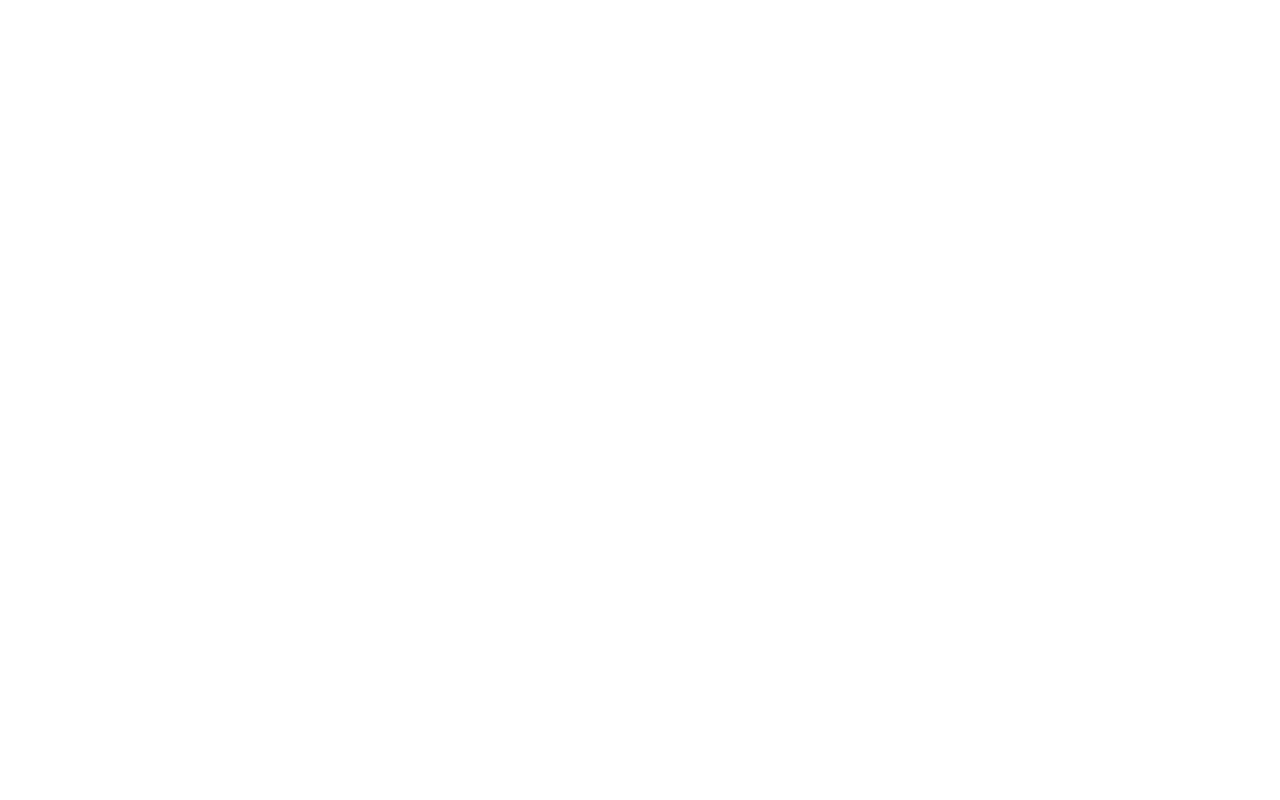
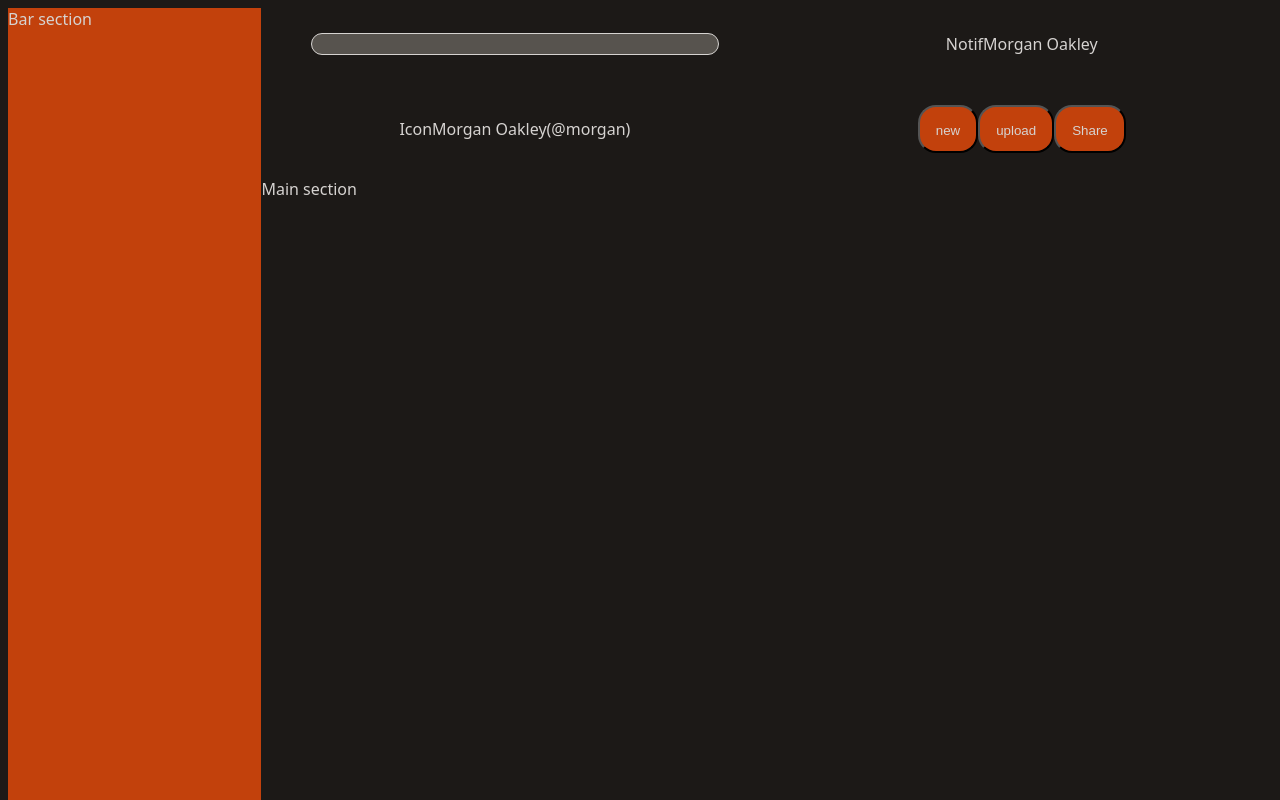
Before and after one commit to Sventajz/Odin-grid-project, a plain HTML site: page index.html in a window 1280 px wide. Drawn offline with Linux system fonts and the light colour scheme.

Commit message:
finished general layout

```diff
--- a/index.html
+++ b/index.html
@@ -1,16 +1,33 @@
 <!DOCTYPE html>
 <html lang="en">
+
 <head>
     <meta charset="UTF-8">
     <meta name="viewport" content="width=device-width, initial-scale=1.0">
     <title>Document</title>
+    <link rel="stylesheet" href="style.css">
 </head>
+
 <body>
+    <div class="side-bar"> Bar section</div>
     <nav>
-        <div class="search-bar"></div>
-        <div class="profile-section"></div>
-        <div class="button-wrapper-nav"></div>
+        <div class="search-bar">
+            <div class="search-item"></div>
+        </div>
+        <div class="profile-section"><span>Notif</span><span>Morgan Oakley</span></div>
+        <div class="profile-section-large">
+            <span>Icon</span><span>Morgan Oakley(@morgan) </span>
+        </div>
+        <div class="button-wrapper-nav">
+            <button class="button1">new</button>
+            <button class="button2">upload</button>
+            <button class="button3">Share</button>
+        </div>
+
 
     </nav>
+
+    <main>Main section</main>
 </body>
+
 </html>
--- a/style.css
+++ b/style.css
@@ -0,0 +1,68 @@
+:root {
+    --backgroundClr: #1c1917;
+    --accentClr: #c2410c;
+    --contentCrl: #57534e;
+    --fontClr: #d6d3d1;
+    --borderRadius: 18px;
+}
+
+html,
+body {
+    height: 99vh;
+    width: 99vw;
+    background-color: var(--backgroundClr);
+    color: var(--fontClr);
+    font-family: system-ui, -apple-system, BlinkMacSystemFont, 'Segoe UI', Roboto, Oxygen, Ubuntu, Cantarell, 'Open Sans', 'Helvetica Neue', sans-serif;
+    display: grid;
+    grid-template-columns: 20% 80%;
+
+}
+
+nav,
+main {
+    width: 100%;
+
+}
+
+
+main {
+
+    grid-row: span 6;
+}
+
+.side-bar {
+
+    grid-row: span 7;
+    background-color: var(--accentClr);
+}
+
+nav {
+    display: grid;
+    grid-template-columns: 1fr 1fr;
+
+}
+
+.search-bar,
+.profile-section,
+.profile-section-large,
+.button-wrapper-nav {
+    display: flex;
+    justify-content: center;
+    align-items: center;
+}
+
+.search-item {
+    width: 80%;
+    border: 1px solid var(--fontClr);
+    background-color: var(--contentCrl);
+    border-radius: var(--borderRadius);
+    height: 20px;
+}
+
+button {
+    border-radius: var(--borderRadius);
+    height: 3rem;
+    padding: 1rem;
+    background-color: var(--accentClr);
+    color: var(--fontClr);
+}
```
